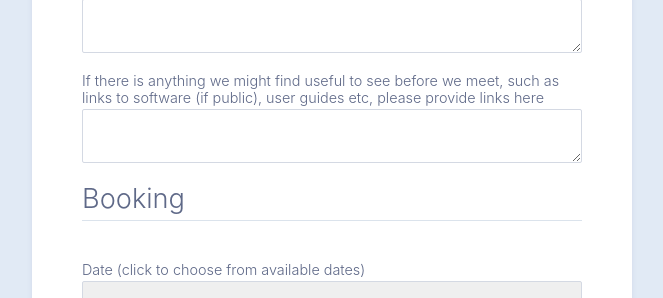
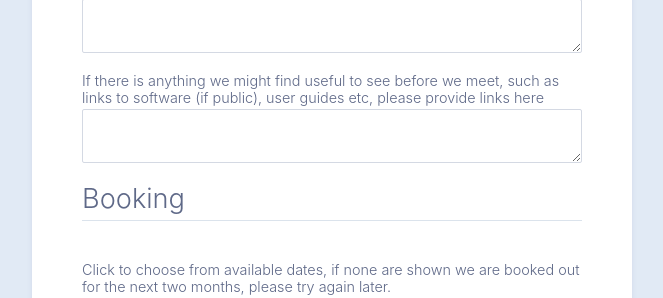
Before and after one commit to martinjrobins/software_surgeries, a Flask app: template templates/booking.html in a window 1280 px wide. Shown: the part 800-1098 px from the top of the page, without its empty margins (308-971 px from the left). Run offline with Flask 2, Linux system fonts and the light colour scheme; the template is opened without the code that fills it: values that come from a table or form of the project are taken from there, others are empty; some libraries are stand-ins or nearby versions.

Commit message:
add recapta, change color of events and only list dates 2 months into future

```diff
--- a/SurgeryForm.py
+++ b/SurgeryForm.py
@@ -25,9 +25,13 @@
         [Optional()]
     )
 
-    date = SelectField('Date (click to choose from available dates)',
-                       validators=[InputRequired()],
+    date = SelectField('Click to choose from available dates, if none are'
+                       ' shown we are booked out for the next two months,'
+                       ' please try again later.',
+                       validators=[
+                           InputRequired()],
                        description='click to choose from available dates')
     where = StringField('Where did you hear about the Software Surgeries?',
                         [Optional()])
+    recaptcha = RecaptchaField()
     submit = SubmitField('Submit')
--- a/application.py
+++ b/application.py
@@ -76,7 +76,11 @@
     logging.debug('Get upcoming events')
     # 'Z' indicates UTC time
     now = datetime.datetime.utcnow().isoformat() + 'Z'
+    two_months_from_now = (
+        datetime.datetime.utcnow() + datetime.timedelta(days=60)
+    ).isoformat() + 'Z'
     events_result = service.events().list(calendarId=calenderId, timeMin=now,
+                                          timeMax=two_months_from_now,
                                           maxResults=100, singleEvents=True,
                                           orderBy='startTime').execute()
     return events_result.get('items', [])
@@ -124,6 +128,7 @@
     body = copy.copy(event)
     body.update({
         "summary": BOOKED_PREFIX + event['summary'],
+        "colorId": '11',
         "description": markdown
     })
 
--- a/templates/booking.html
+++ b/templates/booking.html
@@ -37,6 +37,7 @@
     <h3 class="title">Booking</h3>
     {{ render_field(form.date) }}
     {{ render_field(form.where) }}
+    {{ form.recaptcha }}
     {{ form.submit }}
   </form>
 </div>
```
